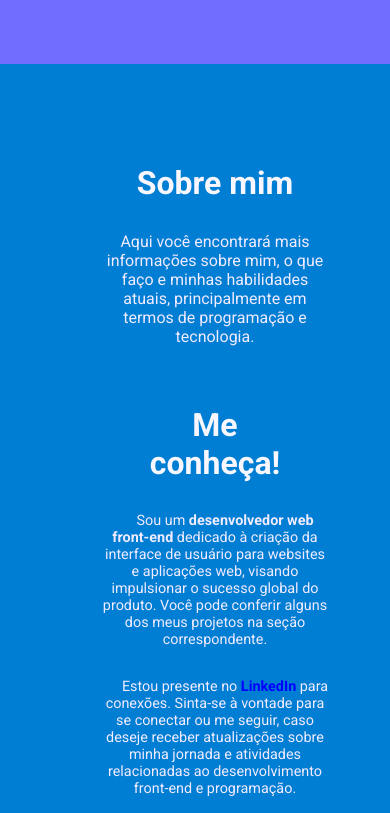
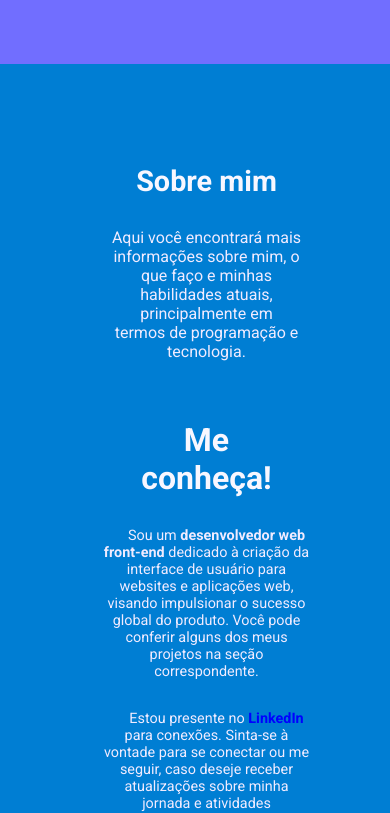
Before and after one commit to fabrciovvieira/fabriciovieira, a plain HTML site: page index.html in a window 390 px wide. Shown: the part 780-1593 px from the top of the page. Drawn offline with Linux system fonts and the light colour scheme.

Commit message:
Resposivideda pra modelos de 390px

```diff
--- a/css/estilos.css
+++ b/css/estilos.css
@@ -771,3 +771,8 @@ footer {
         margin: auto 10px 10px 10px;
     }
 }
+@media (max-width:390px) {
+    .about-container h2 {
+        font-size: 1.8rem;
+    }
+}
```
